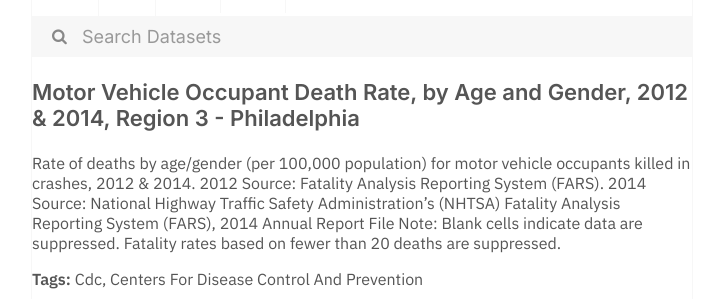
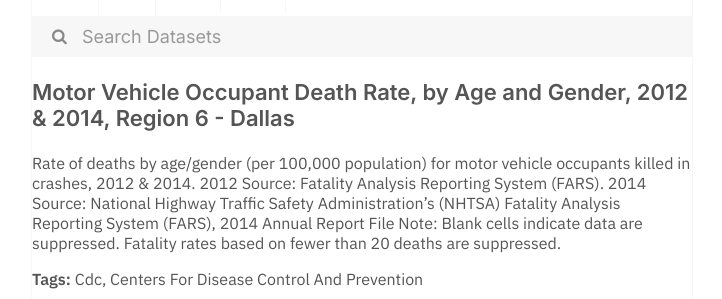
Before and after one commit to dayda-entities/centers-for-disease-control-and-prevention, a Jekyll site: the page built from _posts/2020-11-12-motor-vehicle-occupant-death-r.md, in a window 1280 px wide. Shown: the part 269-568 px from the top of the page, without its empty margins (278-1000 px from the left). Built offline with Jekyll 4.4.1, drawn with Linux system fonts in a browser that asks for light colours.

```diff
--- a/_posts/2020-11-12-motor-vehicle-occupant-death-r.md
+++ b/_posts/2020-11-12-motor-vehicle-occupant-death-r.md
@@ -1,17 +1,17 @@
 ---
 title: >-
-  Motor Vehicle Occupant Death Rate, by Age and Gender, 2012 & 2014, Region 3 -
-  Philadelphia
-created: '2020-11-12T12:12:35.434110'
-modified: '2021-04-21T19:11:32.055549'
+  Motor Vehicle Occupant Death Rate, by Age and Gender, 2012 & 2014, Region 6 -
+  Dallas
+created: '2020-11-12T12:13:34.909931'
+modified: '2021-04-21T19:17:38.686459'
 state: active
 type: dataset
 tags:
   - Cdc
   - Centers For Disease Control And Prevention
 groups: []
-csv_url: 'https://data.cdc.gov/api/views/29ew-qk7z/rows.csv?accessType=DOWNLOAD'
-json_url: 'https://data.cdc.gov/api/views/29ew-qk7z/rows.json?accessType=DOWNLOAD'
+csv_url: 'https://data.cdc.gov/api/views/8ihh-n7ic/rows.csv?accessType=DOWNLOAD'
+json_url: 'https://data.cdc.gov/api/views/8ihh-n7ic/rows.json?accessType=DOWNLOAD'
 layout: post
 
 ---
```
